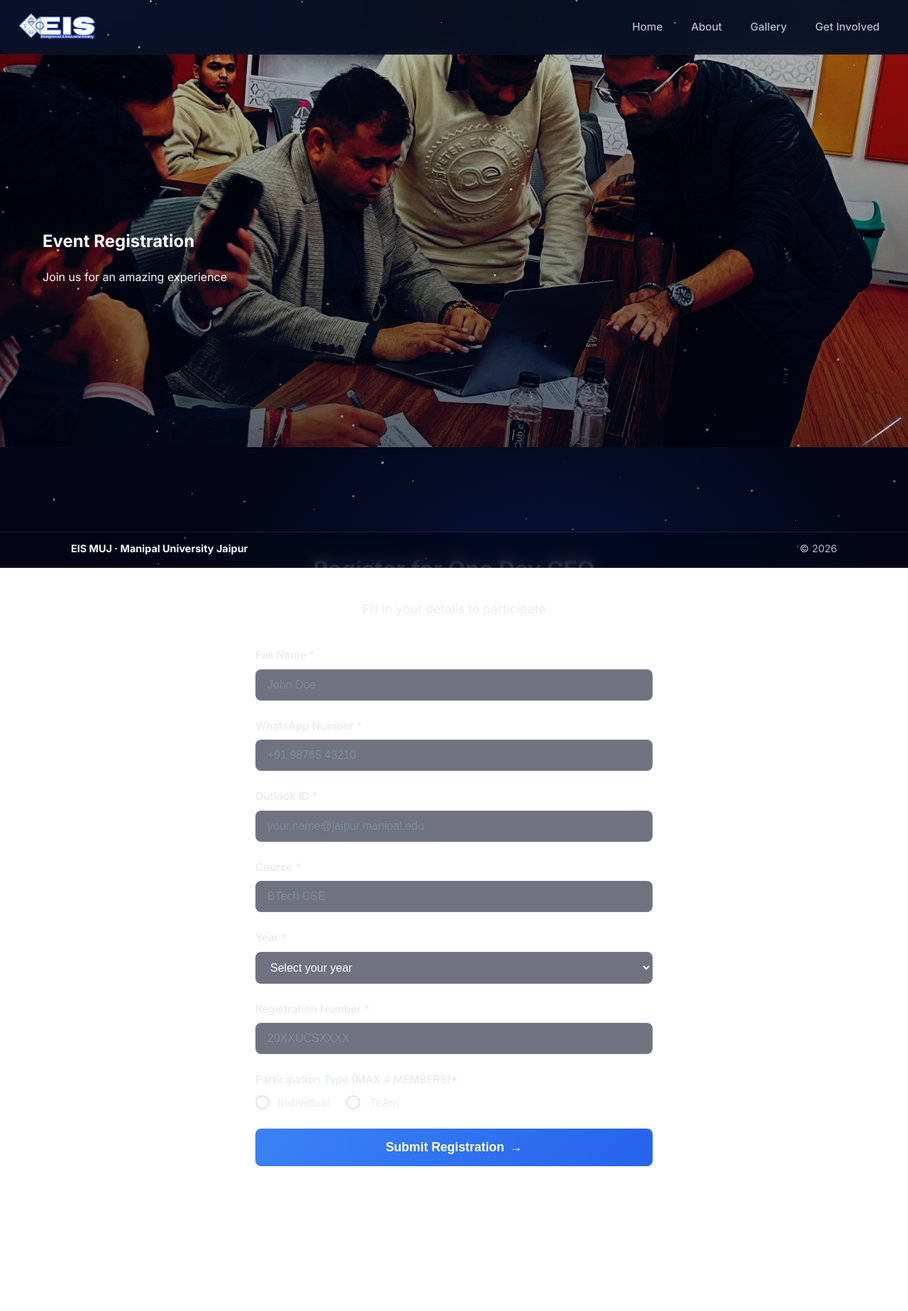
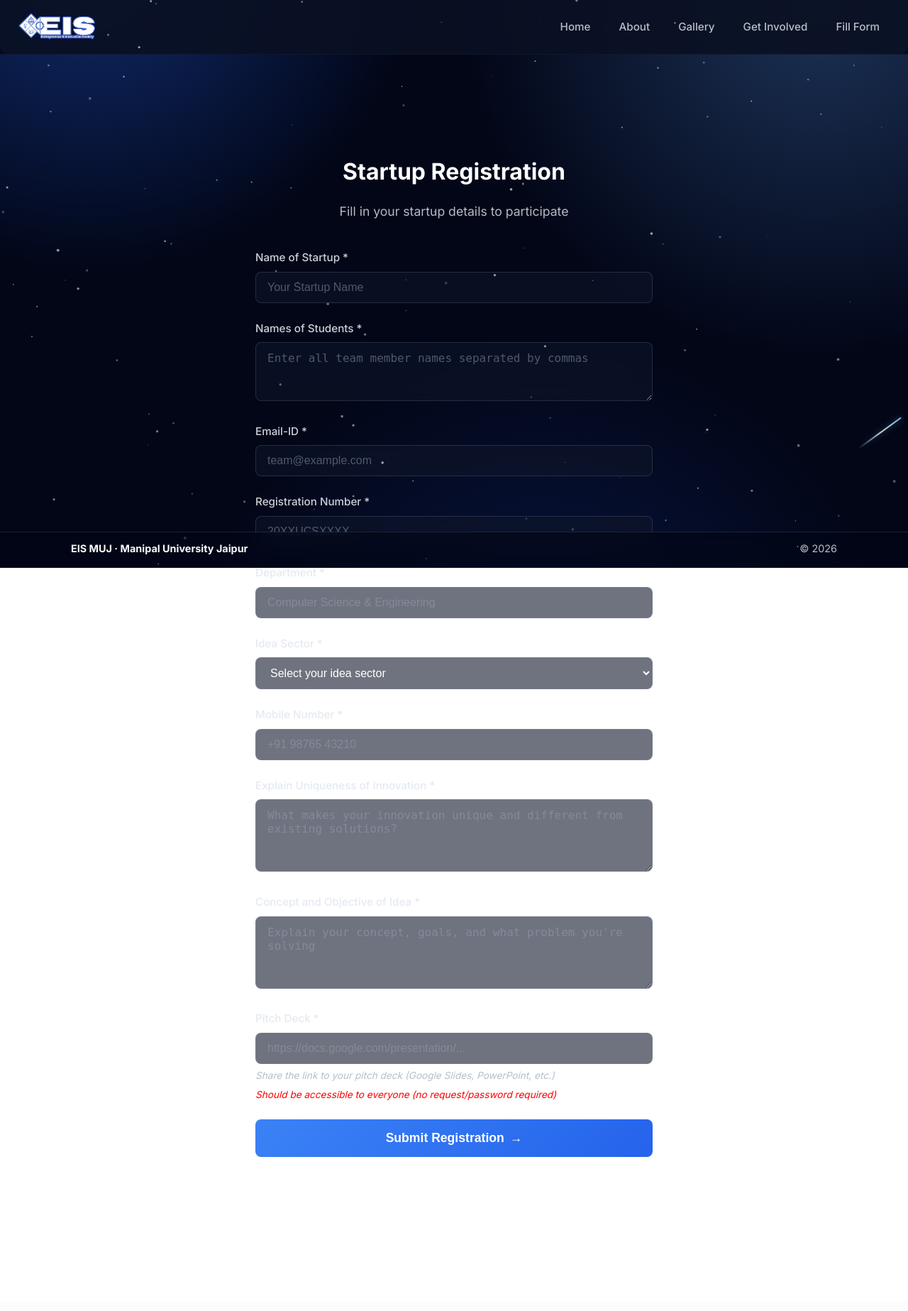
Before and after one commit to Vidhaaaaaa/EISwebsite, a Flask app: page /event-form in a window 1280 px wide. Shown: the whole page at 71% size. After the commit the page ends 1630 px from the top, so only its background shows below. Run offline with Flask 3, Linux system fonts and the light colour scheme.

Commit message:
feat: add POST endpoint to submit form

```diff
--- a/app.py
+++ b/app.py
@@ -1,7 +1,10 @@
 import os
 from pathlib import Path
+import requests
+import json
+from datetime import datetime
 
-from flask import Flask, render_template
+from flask import Flask, render_template, request, jsonify
 
 
 def create_app() -> Flask:
@@ -49,6 +52,43 @@
     def event_form():
         return render_template("event_form.html")
 
+    @app.route("/submit-registration", methods=["POST"])
+    def submit_registration():
+        try:
+            # Get form data
+            data = request.json
+
+            # Add timestamp
+            data['timestamp'] = datetime.now().strftime("%Y-%m-%d %H:%M:%S")
+
+            # Send to Google Sheet via Apps Script using GET method
+            script_url = "https://script.google.com/macros/s/AKfycbwZsleJEs3Of7TzmMe3QlgPw-SlZxlQIRp0v8Jd6_VzZEgY0ppWRzkgql9UjHfejHCm/exec"
+
+            # Convert data to URL parameters
+            params = {}
+            for key, value in data.items():
+                if value:  # Only include non-empty values
+                    params[key] = str(value)
+
+            response = requests.get(
+                script_url,
+                params=params,
+                timeout=30
+            )
+
+            return jsonify({
+                'status': 'success',
+                'message': 'Registration submitted successfully!',
+                'script_response': response.text
+            })
+
+        except Exception as e:
+            print(f"Error submitting registration: {str(e)}")
+            return jsonify({
+                'status': 'error',
+                'message': f'Error: {str(e)}'
+            }), 500
+
     @app.route("/pwing")
     def pwing():
         return "pwong"
--- a/templates/base.html
+++ b/templates/base.html
@@ -58,6 +58,7 @@
           <li><a href="{{ url_for('about') }}">About</a></li>
           <li><a href="{{ url_for('gallery') }}">Gallery</a></li>
           <li><a href="{{ url_for('get_involved') }}">Get Involved</a></li>
+          <li><a href="{{ url_for('event_form') }}">Fill Form</a></li>
         </ul>
       </nav>
     </header>
--- a/templates/event_form.html
+++ b/templates/event_form.html
@@ -1,70 +1,36 @@
 {% extends "base.html" %}
 
-{% block title %}Event Registration - EIS MUJ{% endblock %}
+{% block title %}Incubation Week Registration - EIS MUJ{% endblock %}
 
 {% block content %}
-<!-- Hero Section -->
-<section class="page-hero page-hero--image">
-    <div class="page-hero__bg"></div>
-    <div class="page-hero__overlay"></div>
-    <div class="container page-hero__inner">
-        <div class="page-hero__content">
-            <h1 class="page-hero__title">Event Registration</h1>
-            <p class="page-hero__subtitle">Join us for an amazing experience</p>
-        </div>
-    </div>
-</section>
-
     <!-- Form Section -->
     <section class="section">
         <div class="container">
             <div class="form-container">
                 <form id="eventForm" class="event-form">
                     <div class="form__header">
-                        <h2 class="form__title">Register for One Day CEO</h2>
-                        <p class="form__subtitle">Fill in your details to participate</p>
+                        <h2 class="form__title">Startup Registration</h2>
+                        <p class="form__subtitle">Fill in your startup details to participate</p>
                     </div>
 
                     <div class="form__row">
                         <div class="form__group">
-                            <label for="fullName" class="form__label">Full Name *</label>
-                            <input type="text" id="fullName" name="fullName" class="form__input" placeholder="John Doe" required>
+                            <label for="startupName" class="form__label">Name of Startup *</label>
+                            <input type="text" id="startupName" name="startupName" class="form__input" placeholder="Your Startup Name" required>
                         </div>
                     </div>
 
                     <div class="form__row">
                         <div class="form__group">
-                            <label for="whatsappNumber" class="form__label">WhatsApp Number *</label>
-                            <input type="tel" id="whatsappNumber" name="whatsappNumber" class="form__input" placeholder="+91 98765 43210" required>
+                            <label for="studentNames" class="form__label">Names of Students *</label>
+                            <textarea id="studentNames" name="studentNames" class="form__input" placeholder="Enter all team member names separated by commas" rows="3" required></textarea>
                         </div>
                     </div>
 
                     <div class="form__row">
                         <div class="form__group">
-                            <label for="outlookId" class="form__label">Outlook ID *</label>
-                            <input type="email" id="outlookId" name="outlookId" class="form__input" placeholder="your.name@jaipur.manipal.edu" required>
-                        </div>
-                    </div>
-
-                    <div class="form__row">
-                        <div class="form__group">
-                            <label for="course" class="form__label">Course *</label>
-                            <input type="text" id="form" name="course" class="form__input" placeholder="BTech CSE" required>
-                        </div>
-                    </div>
-
-                    <div class="form__row">
-                        <div class="form__group">
-                            <label for="year" class="form__label">Year *</label>
-                            <select id="year" name="year" class="form__select" required>
-                                <option value="">Select your year</option>
-                                <option value="1st Year">1st Year</option>
-                                <option value="2nd Year">2nd Year</option>
-                                <option value="3rd Year">3rd Year</option>
-                                <option value="4th Year">4th Year</option>
-                                <option value="5th Year">5th Year</option>
-                                <option value="Other">Other</option>
-                            </select>
+                            <label for="emailId" class="form__label">Email-ID *</label>
+                            <input type="email" id="emailId" name="emailId" class="form__input" placeholder="team@example.com" required>
                         </div>
                     </div>
 
@@ -77,19 +43,66 @@
 
                     <div class="form__row">
                         <div class="form__group">
-                            <label class="form__label">Participation Type (MAX 4 MEMBERS)*</label>
-                            <div class="form__radio-group">
-                                <label class="form__radio-label">
-                                    <input type="radio" name="participationType" value="Individual" class="form__radio" required>
-                                    <span class="form__radio-custom"></span>
-                                    <span class="form__radio-text">Individual</span>
-                                </label>
-                                <label class="form__radio-label">
-                                    <input type="radio" name="participationType" value="Team" class="form__radio" required>
-                                    <span class="form__radio-custom"></span>
-                                    <span class="form__radio-text">Team</span>
-                                </label>
+                            <label for="department" class="form__label">Department *</label>
+                            <input type="text" id="department" name="department" class="form__input" placeholder="Computer Science & Engineering" required>
                         </div>
+                    </div>
+
+                    <div class="form__row">
+                        <div class="form__group">
+                            <label for="ideaSector" class="form__label">Idea Sector *</label>
+                            <select id="ideaSector" name="ideaSector" class="form__select" required onchange="toggleOtherField()">
+                                <option value="">Select your idea sector</option>
+                                <option value="EdTech">EdTech</option>
+                                <option value="FinTech">FinTech</option>
+                                <option value="HealthTech">HealthTech</option>
+                                <option value="AgriTech">AgriTech</option>
+                                <option value="CleanTech">CleanTech</option>
+                                <option value="E-commerce">E-commerce</option>
+                                <option value="SaaS">SaaS</option>
+                                <option value="AI/ML">AI/ML</option>
+                                <option value="IoT">IoT</option>
+                                <option value="Blockchain">Blockchain</option>
+                                <option value="Social Impact">Social Impact</option>
+                                <option value="Other">Other</option>
+                            </select>
+                        </div>
+                    </div>
+
+                    <div class="form__row" id="otherSectorRow" style="display: none;">
+                        <div class="form__group">
+                            <label for="otherSector" class="form__label">Specify Other Sector *</label>
+                            <input type="text" id="otherSector" name="otherSector" class="form__input" placeholder="Please specify your idea sector">
+                        </div>
+                    </div>
+
+                    <div class="form__row">
+                        <div class="form__group">
+                            <label for="mobileNumber" class="form__label">Mobile Number *</label>
+                            <input type="tel" id="mobileNumber" name="mobileNumber" class="form__input" placeholder="+91 98765 43210" required>
+                        </div>
+                    </div>
+
+                    <div class="form__row">
+                        <div class="form__group">
+                            <label for="uniqueness" class="form__label">Explain Uniqueness of Innovation *</label>
+                            <textarea id="uniqueness" name="uniqueness" class="form__input" placeholder="What makes your innovation unique and different from existing solutions?" rows="4" required></textarea>
+                        </div>
+                    </div>
+
+                    <div class="form__row">
+                        <div class="form__group">
+                            <label for="concept" class="form__label">Concept and Objective of Idea *</label>
+                            <textarea id="concept" name="concept" class="form__input" placeholder="Explain your concept, goals, and what problem you're solving" rows="4" required></textarea>
+                        </div>
+                    </div>
+
+                    <div class="form__row">
+                        <div class="form__group">
+                            <label for="pitchDeck" class="form__label">Pitch Deck *</label>
+                            <input type="url" id="pitchDeck" name="pitchDeck" class="form__input" placeholder="https://docs.google.com/presentation/..." required>
+                            <small class="form__help">Share the link to your pitch deck (Google Slides, PowerPoint, etc.)</small>
+                            <small class="form__help" style="color: red">Should be accessible to everyone (no request/password required)</small>
                         </div>
                     </div>
 
@@ -114,6 +127,18 @@
     const form = document.getElementById('eventForm');
     const messageDiv = document.getElementById('formMessage');
 
+    // Toggle other sector field
+    window.toggleOtherField = function() {
+        const ideaSector = document.getElementById('ideaSector');
+        const otherSectorRow = document.getElementById('otherSectorRow');
+
+        if (ideaSector.value === 'Other') {
+            otherSectorRow.style.display = 'block';
+        } else {
+            otherSectorRow.style.display = 'none';
+        }
+    };
+
     form.addEventListener('submit', function(e) {
         e.preventDefault();
 
@@ -121,24 +146,64 @@
         const formData = new FormData(form);
         const data = Object.fromEntries(formData);
 
+        // Handle "Other" sector logic
+        if (data.ideaSector !== 'Other') {
+            data.otherSector = ''; // Clear other field if not "Other"
+        }
+
+        // Comprehensive debugging
+        console.log('=== FORM SUBMISSION DEBUG ===');
+        console.log(' Raw FormData:', formData);
+        console.log(' Converted to Object:', data);
+        console.log(' All field names:', Object.keys(data));
+        console.log(' Field values:');
+        for (const [key, value] of Object.entries(data)) {
+            console.log(`  ${key}: "${value}"`);
+        }
+        console.log(' JSON to send:', JSON.stringify(data, null, 2));
+
+        // Simple test - log what we're sending
+        console.log('=== SENDING DATA ===');
+        console.log('startupName:', data.startupName);
+        console.log('studentNames:', data.studentNames);
+        console.log('emailId:', data.emailId);
+        console.log('registrationNumber:', data.registrationNumber);
+        console.log('department:', data.department);
+        console.log('ideaSector:', data.ideaSector);
+        console.log('mobileNumber:', data.mobileNumber);
+        console.log('uniqueness:', data.uniqueness);
+        console.log('concept:', data.concept);
+        console.log('pitchDeck:', data.pitchDeck);
+        console.log('otherSector:', data.otherSector);
+        console.log('=== END SENDING ===');
+
         // Show loading message
         showMessage('Submitting your registration...', 'loading');
 
-        // Send data to Google Apps Script
-        fetch('https://script.google.com/macros/s/AKfycbwyFNBqwPTHWjbPApUJ64hbrbBVRbuynQhhVs_1KdAo0mjxyHQR5WmjV4svbxlCbbuL_w/exec', {
+        // Send data to Flask backend
+        fetch('/submit-registration', {
             method: 'POST',
-            mode: 'no-cors',
             headers: {
                 'Content-Type': 'application/json',
             },
             body: JSON.stringify(data)
         })
-        .then(() => {
+        .then(response => response.json())
+        .then(result => {
+            console.log('Response received:', result);
+
+            if (result.status === 'success') {
                 showMessage('Registration submitted successfully! We\'ll contact you soon.', 'success');
                 form.reset();
+                // Reset other field visibility
+                document.getElementById('otherSectorRow').style.display = 'none';
+            } else {
+                showMessage('Error: ' + result.message, 'error');
+            }
         })
         .catch((error) => {
-            console.error('Error:', error);
+            console.error('Error details:', error);
+            console.error('Error message:', error.message);
             showMessage('There was an error submitting your registration. Please try again.', 'error');
         });
     });
@@ -183,6 +248,7 @@
     font-size: 1.1rem;
     color: rgba(226, 232, 240, 0.8);
 }
+
 .form__row {
     margin-bottom: 24px;
 }
@@ -338,6 +404,14 @@
             color: #3b82f6;
         }
 
+        .form__help {
+            display: block;
+            margin-top: 6px;
+            font-size: 0.85rem;
+            color: rgba(148, 163, 184, 0.7);
+            font-style: italic;
+        }
+
         /* Responsive adjustments */
         @media (max-width: 768px) {
             .form-container {
```
Also changed, not shown: templates/home.html (+30 -3 lines), static/events/incubation-week.PNG (added). Lines whose indentation alone changed are shown as unchanged.
